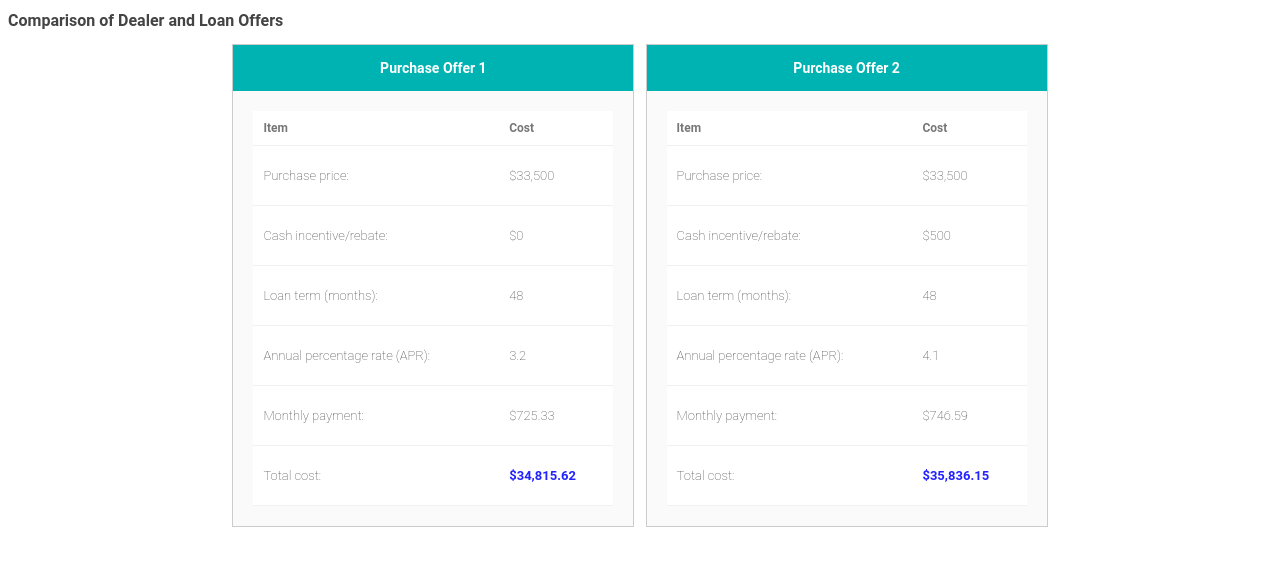
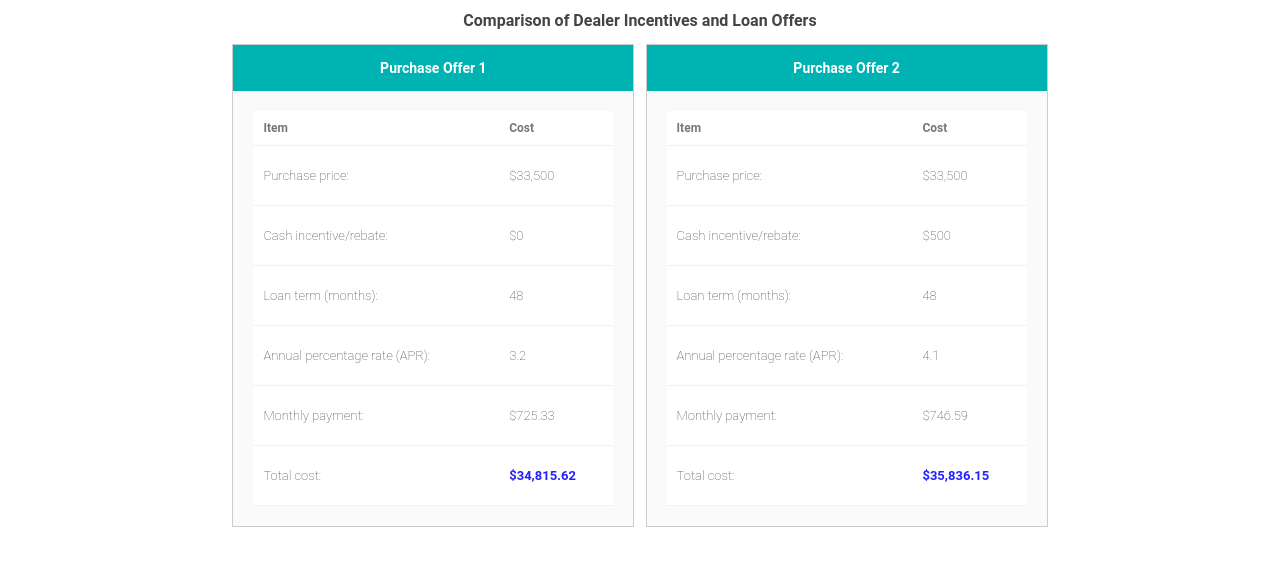
Before and after one commit to jacobroth-lab/5.03-Lab, a website: page index.html in a window 1280 px wide. Drawn offline with Linux system fonts and the light colour scheme; files that its build step writes are made by us from their sources.

Commit message:
Update index.html

```diff
--- a/index.html
+++ b/index.html
@@ -5,21 +5,21 @@
 
   <meta charset="utf-8">
 
+  <title>Comparison of Dealer and Loan Offers</title>
+
   <meta name="description" content="">
 
   <meta name="viewport" content="width=device-width, initial-scale=1">
 
   <link rel="stylesheet" href="style.css">
 
-  <title>Comparison of Dealer and Loan Offers</title>
-
 </head>
 
 <body>
 
-  <h1>Comparison of Dealer and Loan Offers</h1>
+  <div class="container">
 
-  <div class="container">
+    <h1>Comparison of Dealer Incentives and Loan Offers</h1>
 
     <section class="offer">
 
```
